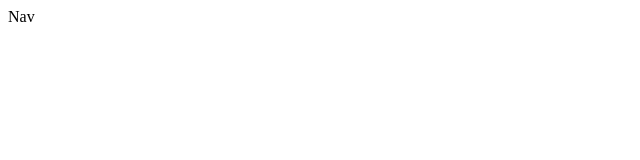
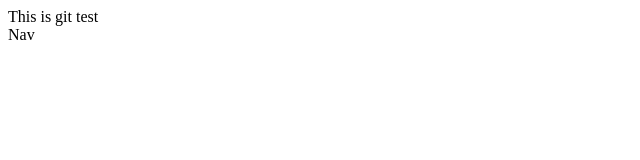
Before and after one commit to Focusmentorv/git_test, a plain HTML site: page client/index.html in a window 1280 px wide. Shown: the full height of the page, 0-640 px from the left. Drawn offline with Linux system fonts and the light colour scheme.

Commit message:
add header

```diff
--- a/client/index.html
+++ b/client/index.html
@@ -6,6 +6,9 @@
     <title>Document</title>
 </head>
 <body>
+    <header>
+        This is git test
+    </header>
     <nav>Nav</nav>
 </body>
 </html>
```
